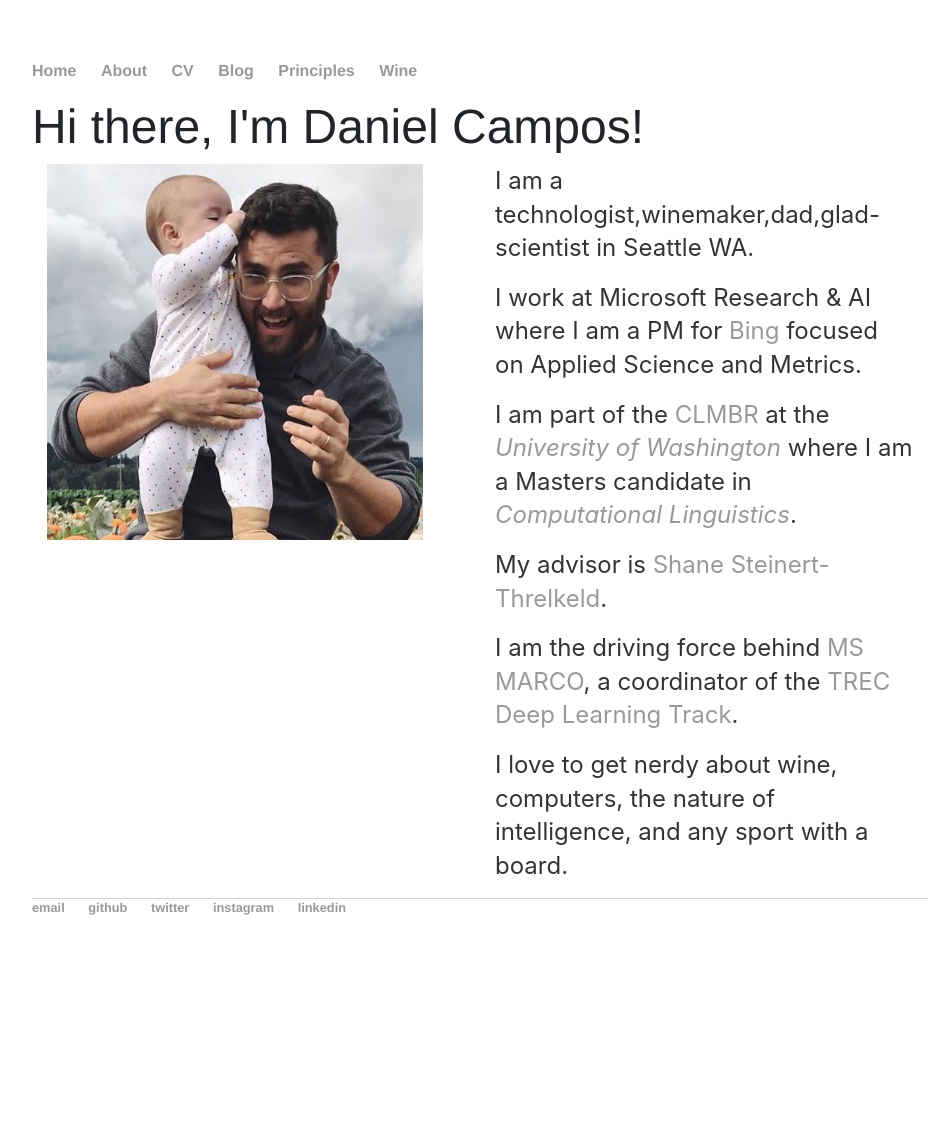
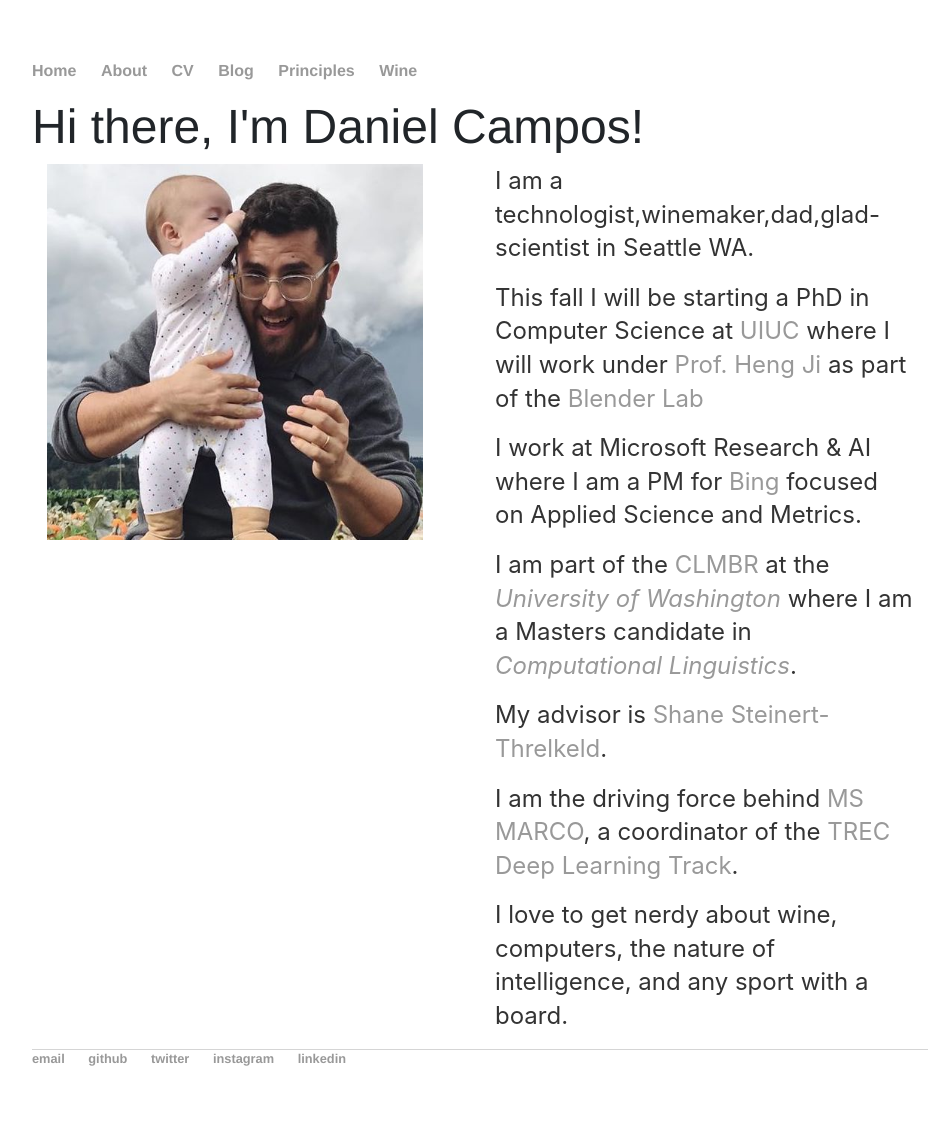
Before and after one commit to spacemanidol/spacemanidol.github.io, a Jekyll site: the page built from index.html, in a window 1280 px wide. Shown: the whole page, without its empty margins (160-1102 px from the left). Built offline with Jekyll 4.4.1, drawn with Linux system fonts in a browser that asks for light colours; comment, search, counter and statistics services are not loaded; before the commit the page ends 977 px from its top, so only the background shows below that.

Commit message:
Update index.html

```diff
--- a/index.html
+++ b/index.html
@@ -11,6 +11,7 @@
 	</div>
 	<div class="col-md-6">
 		<p>I am a technologist,winemaker,dad,glad-scientist in Seattle WA.</p>
+		<p>This fall I will be starting a PhD in Computer Science at <a href='https://cs.illinois.edu/'>UIUC</a> where I will work under <a href='http://blender.cs.illinois.edu/hengji.html'>Prof. Heng Ji</a> as part of the <a href='http://blender.cs.illinois.edu/index.html'>Blender Lab</a></p>
 		<p>I work at Microsoft Research & AI where I am a PM for <a href='bing.com'>Bing</a> focused on Applied Science and Metrics.</p>
 		<p>I am part of the <a href='https://clmbr.shane.st/'>CLMBR</a> at the <em> <a href='http://www.washington.edu/'>University of Washington</a></em> where I am a Masters candidate in <a href='https://www.compling.uw.edu/'><em>Computational Linguistics</em></a>.</p>
 		<p>My advisor is <a href='https://www.shane.st/'>Shane Steinert-Threlkeld</a>.</p>
```
